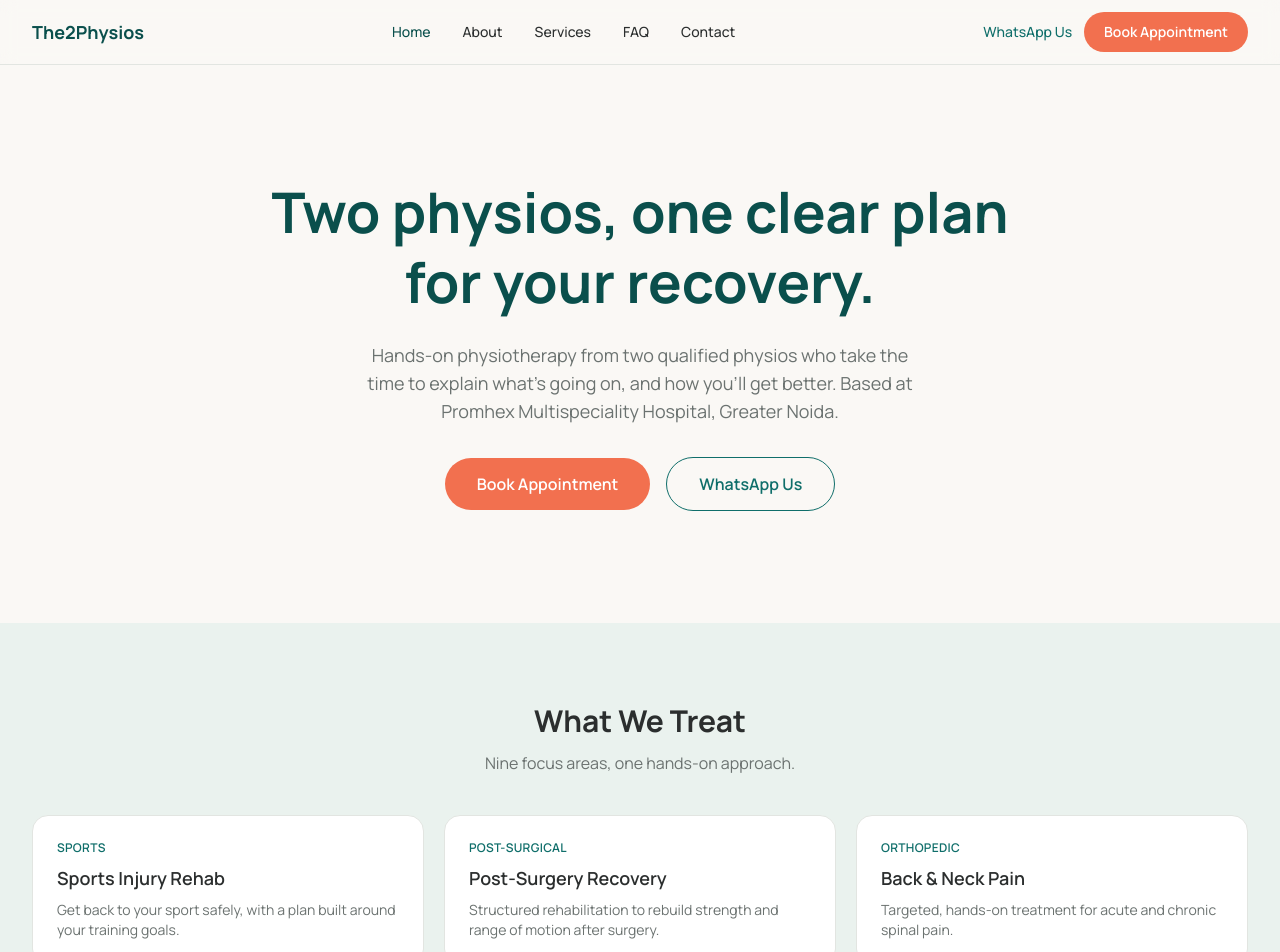
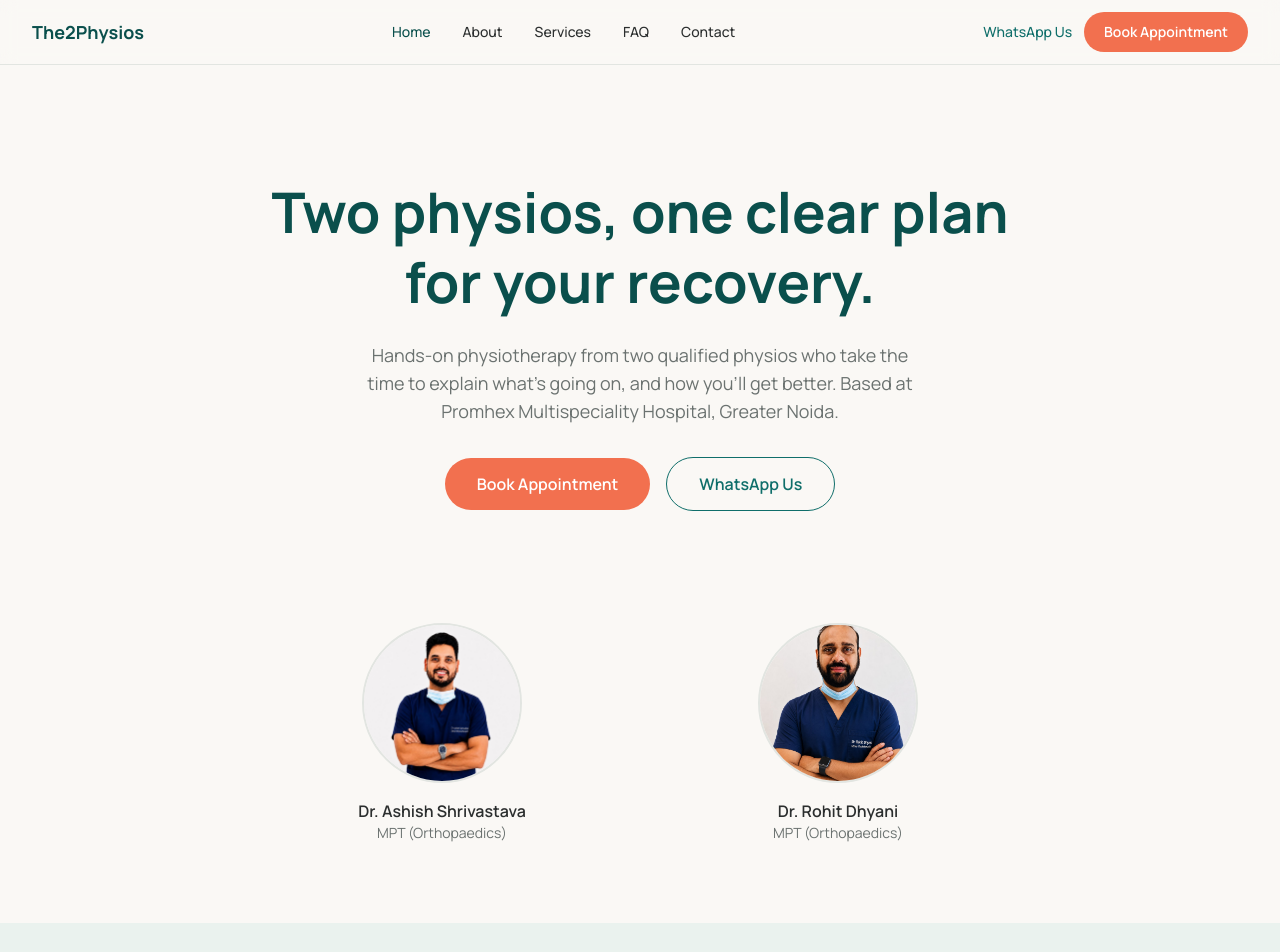
Before and after one commit to prthm412/clinic-website, a Next.js app: page / in a window 1280 px wide. Shown: the top 952 px of the page. Built offline with nearby package versions, Linux system fonts and the light colour scheme.

Commit message:
Team photo preview on Home linked to About

```diff
--- a/app/page.tsx
+++ b/app/page.tsx
@@ -5,6 +5,7 @@ import { homeFaqs } from "@/content/faq";
 import { buildWhatsappLink } from "@/lib/whatsapp";
 import ServiceCard from "@/components/ServiceCard";
 import FaqAccordionItem from "@/components/FaqAccordionItem";
+import Image from "next/image";
 
 export default function Home() {
   return (
@@ -38,6 +39,53 @@ export default function Home() {
             >
               WhatsApp Us
             </a>
+          </div>
+        </div>
+      </section>
+
+      {/* Meet the team preview */}
+      <section className="bg-bg">
+        <div className="mx-auto max-w-[1280px] px-4 sm:px-6 lg:px-8 pb-16 sm:pb-20">
+          <div className="grid gap-6 sm:grid-cols-2 max-w-3xl mx-auto">
+            <Link
+              href={`/about#${clinicConfig.team.physio1.slug}`}
+              className="group text-center"
+            >
+              <div className="relative mx-auto h-40 w-40 overflow-hidden rounded-full border-2 border-border">
+                <Image
+                  src="/images/team/physio1.jpeg"
+                  alt={clinicConfig.team.physio1.name}
+                  fill
+                  className="object-cover"
+                />
+              </div>
+              <p className="mt-4 font-semibold text-text group-hover:text-primary-dark">
+                {clinicConfig.team.physio1.name}
+              </p>
+              <p className="text-sm text-muted">
+                {clinicConfig.team.physio1.qualifications}
+              </p>
+            </Link>
+
+            <Link
+              href={`/about#${clinicConfig.team.physio2.slug}`}
+              className="group text-center"
+            >
+              <div className="relative mx-auto h-40 w-40 overflow-hidden rounded-full border-2 border-border">
+                <Image
+                  src="/images/team/physio2.jpeg"
+                  alt={clinicConfig.team.physio2.name}
+                  fill
+                  className="object-cover"
+                />
+              </div>
+              <p className="mt-4 font-semibold text-text group-hover:text-primary-dark">
+                {clinicConfig.team.physio2.name}
+              </p>
+              <p className="text-sm text-muted">
+                {clinicConfig.team.physio2.qualifications}
+              </p>
+            </Link>
           </div>
         </div>
       </section>
--- a/components/PhysioCard.tsx
+++ b/components/PhysioCard.tsx
@@ -1,4 +1,5 @@
 type Physio = {
+  slug: string;
   name: string;
   university: string;
   qualifications: string;
@@ -9,7 +10,7 @@ type Physio = {
 
 export default function PhysioCard({ physio }: { physio: Physio }) {
   return (
-    <div className="rounded-2xl border border-border bg-white p-8">
+    <div id={physio.slug} className="scroll-mt-24 rounded-2xl border border-border bg-white p-8">
       <p className="text-xl font-semibold text-text">{physio.name}</p>
       <p className="mt-1 text-sm font-medium text-primary">
         {physio.qualifications}
--- a/content/clinic-config.ts
+++ b/content/clinic-config.ts
@@ -23,6 +23,7 @@ export const clinicConfig = {
 
   team: {
     physio1: {
+      slug: "ashish-shrivastava",
       name: "Dr. Ashish Shrivastava",
       university: "BPT (IPH), University of Delhi",
       qualifications: "MPT (Orthopaedics)",
@@ -31,6 +32,7 @@ export const clinicConfig = {
       yearsExperience: "10+",
     },
     physio2: {
+      slug: "rohit-dhyani",
       name: "Dr. Rohit Dhyani",
       university: "BPT (IPH), University of Delhi",
       qualifications: "MPT (Orthopaedics)",
```
Also changed, not shown: public/images/team/physio1.jpeg (added), public/images/team/physio2.jpeg (added).
